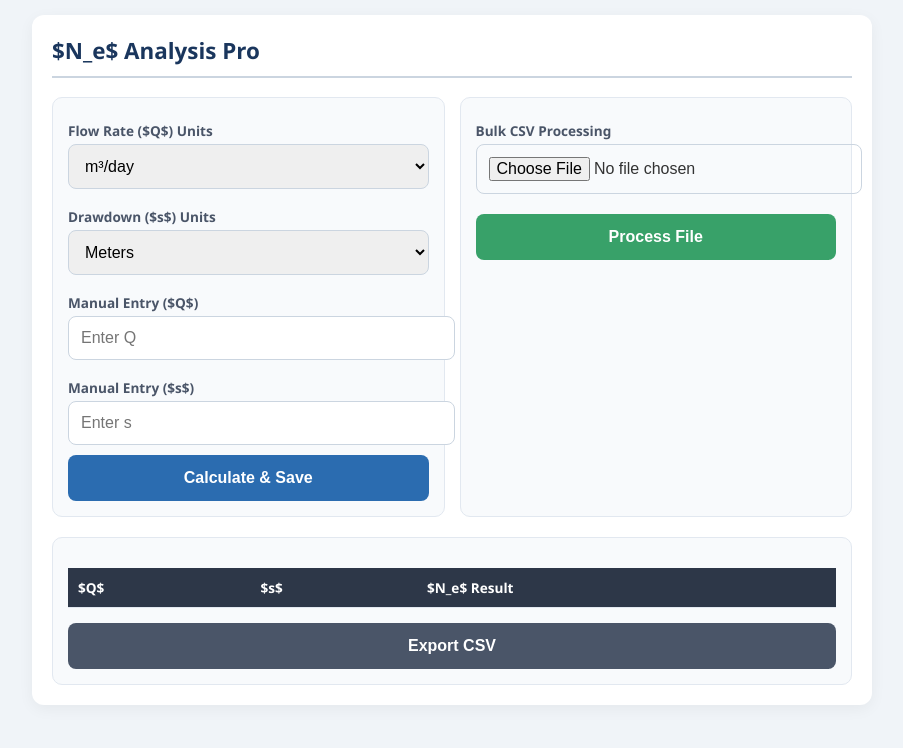
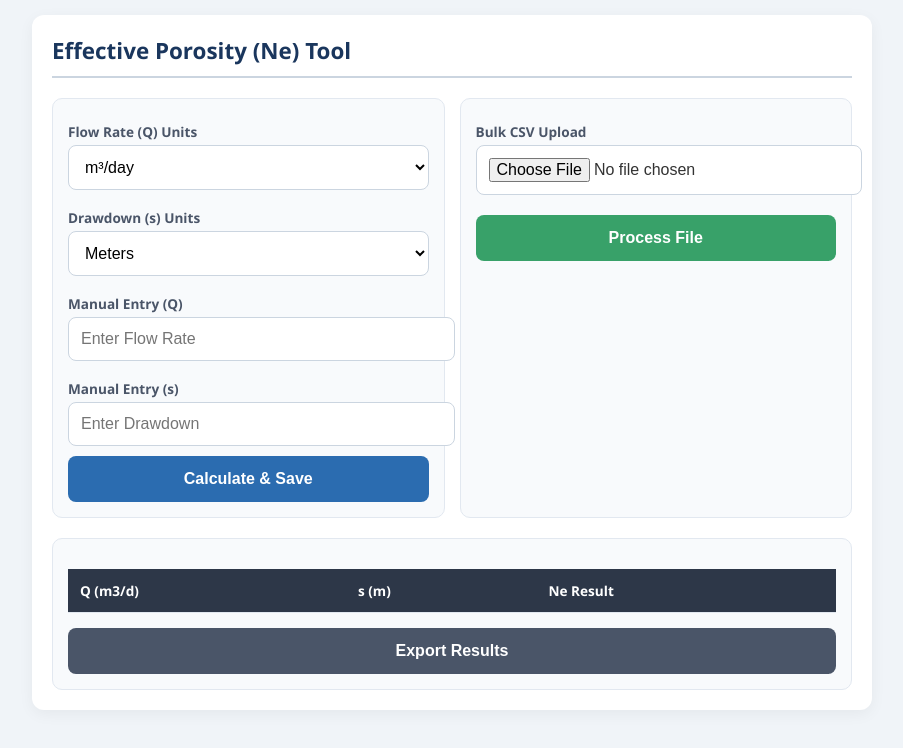
Before and after one commit to USPS-Delivery/porosity_app, a plain HTML site: page index.html in a window 1280 px wide. Shown: the whole page, without its empty margins (188-1091 px from the left). Drawn offline with nearby package versions, Linux system fonts and the light colour scheme.

Commit message:
Update index.html

```diff
--- a/index.html
+++ b/index.html
@@ -6,59 +6,60 @@
     <title>Ne Analysis Pro</title>
 
     <link rel="manifest" href="data:application/manifest+json,{'name':'Ne Analysis Pro','short_name':'NeCalc','display':'standalone','start_url':'/porosity_app/','background_color':'#f0f4f8','theme_color':'#2b6cb0','icons':[{'src':'https://cdn-icons-png.flaticon.com/512/1086/1086741.png','sizes':'512x512','type':'image/png'}]}">
-    <meta name="apple-mobile-web-app-capable" content="yes">
-    <meta name="apple-mobile-web-app-status-bar-style" content="black-translucent">
+    <meta name="theme-color" content="#2b6cb0">
+    <meta name="mobile-web-app-capable" content="yes">
 
     <script src="https://cdn.jsdelivr.net/npm/chart.js"></script>
     <style>
-        /* Modern Mobile Styles */
-        body { font-family: 'Segoe UI', system-ui, -apple-system, sans-serif; background-color: #f0f4f8; color: #333; padding: 15px; margin: 0; }
+        body { font-family: 'Segoe UI', Roboto, Helvetica, Arial, sans-serif; background-color: #f0f4f8; color: #333; padding: 15px; margin: 0; }
         .container { max-width: 800px; margin: 0 auto; background: #fff; padding: 20px; border-radius: 12px; box-shadow: 0 4px 15px rgba(0,0,0,0.05); }
-        h2 { color: #1a365d; font-size: 1.4rem; border-bottom: 2px solid #cbd5e0; padding-bottom: 10px; margin-top: 0; }
+        h2 { color: #1a365d; font-size: 1.4rem; border-bottom: 2px solid #cbd5e0; padding-bottom: 10px; margin: 0 0 20px 0; }
         .grid-layout { display: grid; grid-template-columns: 1fr; gap: 15px; margin-bottom: 20px; }
         @media (min-width: 600px) { .grid-layout { grid-template-columns: 1fr 1fr; } }
         .card { background: #f8fafc; padding: 15px; border-radius: 10px; border: 1px solid #e2e8f0; }
         label { display: block; margin: 8px 0 4px; font-weight: 600; font-size: 0.85rem; color: #4a5568; }
-        input, select { width: 100%; padding: 12px; border: 1px solid #cbd5e0; border-radius: 8px; font-size: 16px; /* Prevents auto-zoom on iOS */ margin-bottom: 10px; }
-        button { background-color: #2b6cb0; color: white; border: none; padding: 14px; border-radius: 8px; cursor: pointer; font-weight: bold; width: 100%; font-size: 1rem; }
+        input, select { width: 100%; padding: 12px; border: 1px solid #cbd5e0; border-radius: 8px; font-size: 16px; margin-bottom: 10px; background: white; }
+        button { background-color: #2b6cb0; color: white; border: none; padding: 14px; border-radius: 8px; cursor: pointer; font-weight: bold; width: 100%; font-size: 1rem; transition: background 0.2s; }
+        button:active { background-color: #2c5282; }
         .btn-success { background-color: #38a169; margin-top: 10px; }
         .stats-box { background: #ebf8ff; padding: 15px; border-left: 4px solid #3182ce; border-radius: 4px; margin-top: 15px; display: none; font-size: 0.9rem; }
         .chart-container { margin-top: 20px; height: 300px; display: none; }
         table { width: 100%; border-collapse: collapse; margin-top: 15px; font-size: 0.85rem; }
-        th, td { padding: 10px; text-align: left; border-bottom: 1px solid #e2e8f0; }
+        th, td { padding: 12px; text-align: left; border-bottom: 1px solid #e2e8f0; }
         th { background: #2d3748; color: white; }
+        tr:nth-child(even) { background-color: #f8fafc; }
     </style>
 </head>
 <body>
 
 <div class="container">
-    <h2>$N_e$ Analysis Pro</h2>
+    <h2>Effective Porosity (Ne) Tool</h2>
 
     <div class="grid-layout">
         <div class="card">
-            <label>Flow Rate ($Q$) Units</label>
+            <label>Flow Rate (Q) Units</label>
             <select id="unitQ">
                 <option value="1">m³/day</option>
-                <option value="5.45099">GPM</option>
+                <option value="5.45099">Gallons/min (GPM)</option>
                 <option value="86.4">Liters/sec</option>
                 <option value="24">m³/hour</option>
             </select>
 
-            <label>Drawdown ($s$) Units</label>
+            <label>Drawdown (s) Units</label>
             <select id="unitS">
                 <option value="1">Meters</option>
                 <option value="0.3048">Feet</option>
             </select>
 
-            <label>Manual Entry ($Q$)</label>
-            <input type="number" id="manualQ" placeholder="Enter Q" inputmode="decimal">
-            <label>Manual Entry ($s$)</label>
-            <input type="number" id="manualS" placeholder="Enter s" inputmode="decimal">
+            <label>Manual Entry (Q)</label>
+            <input type="number" id="manualQ" placeholder="Enter Flow Rate" inputmode="decimal">
+            <label>Manual Entry (s)</label>
+            <input type="number" id="manualS" placeholder="Enter Drawdown" inputmode="decimal">
             <button onclick="addManual()">Calculate & Save</button>
         </div>
 
         <div class="card">
-            <label>Bulk CSV Processing</label>
+            <label>Bulk CSV Upload</label>
             <input type="file" id="csvInput" accept=".csv">
             <button class="btn-success" onclick="processBulk()">Process File</button>
 
@@ -77,15 +78,15 @@
             <table id="resultsTable">
                 <thead>
                     <tr>
-                        <th>$Q$</th>
-                        <th>$s$</th>
-                        <th>$N_e$ Result</th>
+                        <th>Q (m3/d)</th>
+                        <th>s (m)</th>
+                        <th>Ne Result</th>
                     </tr>
                 </thead>
                 <tbody id="tableBody"></tbody>
             </table>
         </div>
-        <button style="margin-top:15px; background-color: #4a5568;" onclick="downloadCSV()">Export CSV</button>
+        <button style="margin-top:15px; background-color: #4a5568;" onclick="downloadCSV()">Export Results</button>
     </div>
 </div>
 
@@ -106,7 +107,7 @@
         const q = parseFloat(document.getElementById('manualQ').value);
         const s = parseFloat(document.getElementById('manualS').value);
         const result = calculateNe(q, s);
-        if (result) { dataset.push(result); updateUI(); }
+        if (result) { dataset.push(result); updateUI(true); }
         else { alert("Please enter valid positive numbers."); }
     }
 
@@ -119,6 +120,7 @@
             const headers = lines[0].toLowerCase().split(',');
             const qIdx = headers.indexOf('q');
             const sIdx = headers.indexOf('s');
+            if (qIdx === -1 || sIdx === -1) return alert("CSV must have 'q' and 's' columns.");
             for (let i = 1; i < lines.length; i++) {
                 const cols = lines[i].split(',');
                 const result = calculateNe(parseFloat(cols[qIdx]), parseFloat(cols[sIdx]));
@@ -137,10 +139,12 @@
             tr.innerHTML = `<td>${row.q}</td><td>${row.s}</td><td><strong>${row.ne}</strong></td>`;
             tbody.prepend(tr);
         });
+        if (dataset.length > 0) {
+            document.getElementById('statsArea').style.display = 'block';
+            runStats();
+        }
         if (dataset.length > 1) {
-            document.getElementById('statsArea').style.display = 'block';
             document.getElementById('chartArea').style.display = 'block';
-            runStats();
             renderChart();
         }
     }
@@ -148,7 +152,7 @@
     function runStats() {
         const nes = dataset.map(d => parseFloat(d.ne));
         const mean = nes.reduce((a, b) => a + b) / nes.length;
-        document.getElementById('statsContent').innerHTML = `<strong>Mean $N_e$:</strong> ${mean.toFixed(6)} | <strong>Samples:</strong> ${nes.length}`;
+        document.getElementById('statsContent').innerHTML = `<strong>Mean Ne:</strong> ${mean.toFixed(6)}<br><strong>Total Samples:</strong> ${nes.length}`;
     }
 
     function renderChart() {
@@ -159,19 +163,20 @@
             type: 'line',
             data: {
                 labels: sorted.map(d => d.ratio),
-                datasets: [{ label: '$N_e$ vs Specific Capacity', data: sorted.map(d => d.ne), borderColor: '#2b6cb0', fill: false }]
+                datasets: [{ label: 'Ne vs Specific Capacity', data: sorted.map(d => d.ne), borderColor: '#2b6cb0', backgroundColor: 'rgba(43,108,176,0.1)', fill: true, tension: 0.3 }]
             },
-            options: { responsive: true, maintainAspectRatio: false }
+            options: { responsive: true, maintainAspectRatio: false, scales: { x: { title: { display: true, text: 'Q/s Ratio' } }, y: { title: { display: true, text: 'Ne' } } } }
         });
     }
 
     function downloadCSV() {
-        let csv = "Q,s,Ne\n";
+        if (dataset.length === 0) return;
+        let csv = "Q(m3/d),s(m),Ne\n";
         dataset.forEach(d => csv += `${d.q},${d.s},${d.ne}\n`);
         const blob = new Blob([csv], { type: 'text/csv' });
         const a = document.createElement('a');
         a.href = window.URL.createObjectURL(blob);
-        a.download = 'results.csv';
+        a.download = 'Ne_Analysis_Results.csv';
         a.click();
     }
 </script>
```
